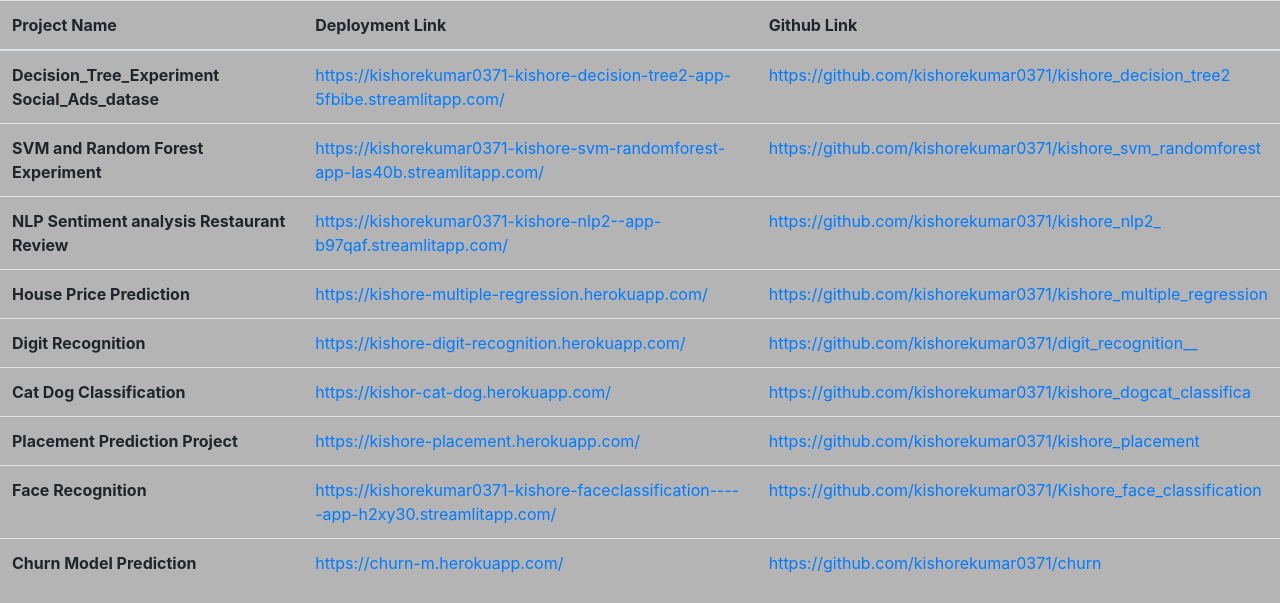
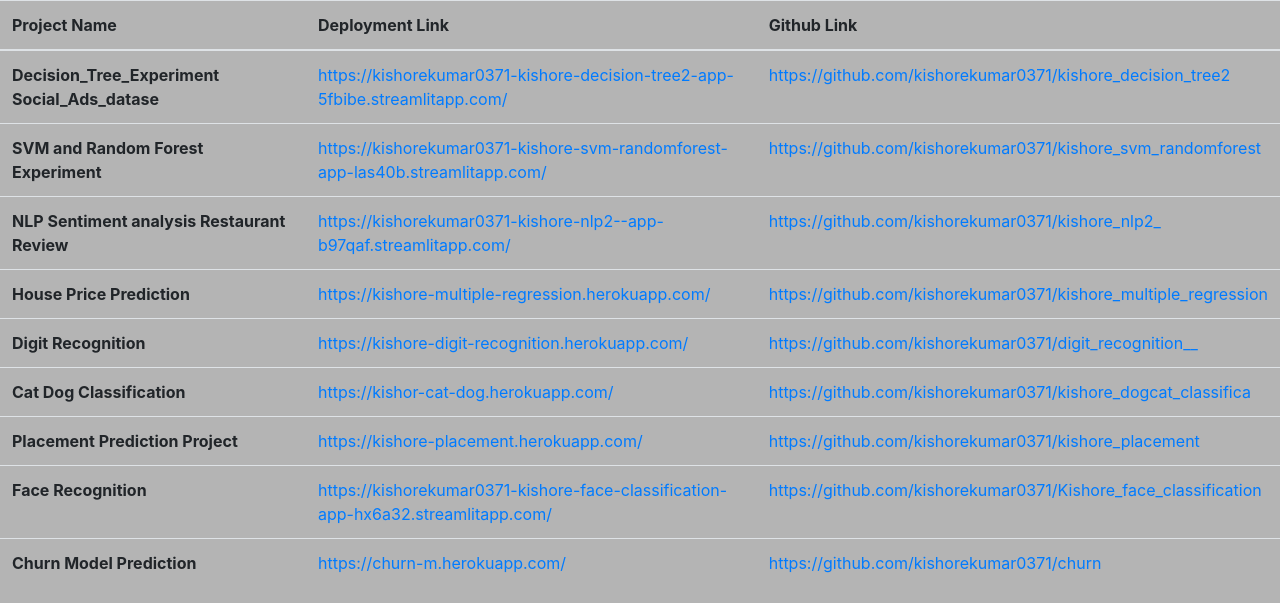
Before and after one commit to kishorekumar0371/final_project, a Flask app: page /home in a window 1280 px wide; the page is wider, and only the part inside the window is pictured. Shown: the part 356-959 px from the top of that part. Run offline with Flask 2, Linux system fonts and the light colour scheme; some libraries are stand-ins or nearby versions.

Commit message:
Update home.html

```diff
--- a/templates/home.html
+++ b/templates/home.html
@@ -85,7 +85,7 @@
     </td>
     <tr>
       <th scope="row">Face Recognition</th></td>
-      <td><a href="https://kishorekumar0371-kishore-faceclassification-----app-h2xy30.streamlitapp.com/" target="_blank">https://kishorekumar0371-kishore-faceclassification-----app-h2xy30.streamlitapp.com/</a></td>
+      <td><a href="https://kishorekumar0371-kishore-face-classification-app-hx6a32.streamlitapp.com/" target="_blank">https://kishorekumar0371-kishore-face-classification-app-hx6a32.streamlitapp.com/</a></td>
       <td><a href="https://github.com/kishorekumar0371/Kishore_face_classification" target="_blank">https://github.com/kishorekumar0371/Kishore_face_classification</a></td>
 
     </td>
```
